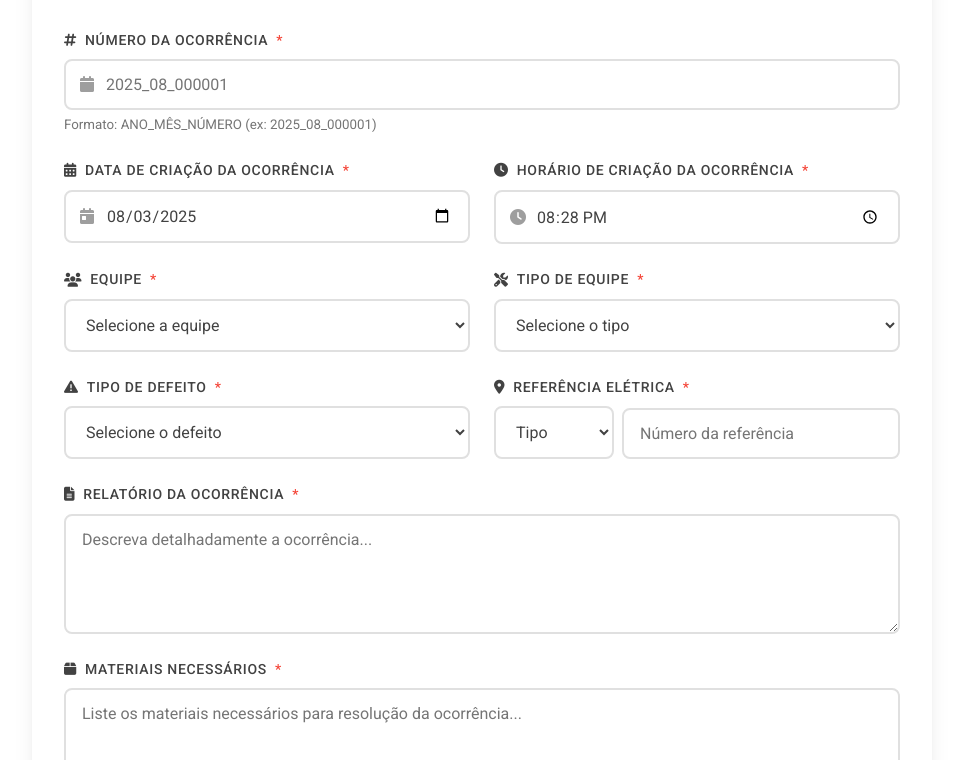
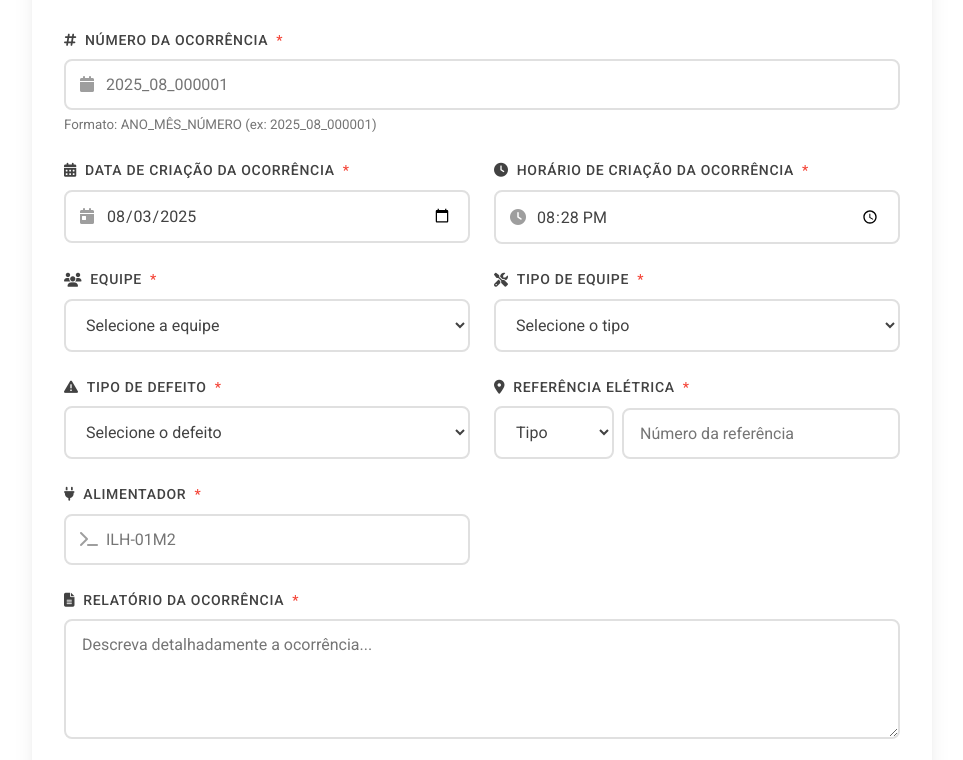
Before and after one commit to ThMoreira93/ACIONAMENTOS, a plain HTML site: page index.html in a window 1280 px wide. Shown: the part 323-1083 px from the top of the page, without its empty margins (158-1121 px from the left). Drawn offline with Linux system fonts and the light colour scheme.

Commit message:
Add files via upload

```diff
--- a/index.html
+++ b/index.html
@@ -1,4 +1,5 @@
 <!DOCTYPE html>
+
 <html lang="pt-br">
 <head>
 <meta charset="utf-8"/>
@@ -6,11 +7,9 @@
 <title>Sistema de Acionamentos CLB</title>
 <link href="https://fonts.googleapis.com/css2?family=Roboto:wght@300;400;500;700&amp;family=Open+Sans:wght@400;600&amp;display=swap" rel="stylesheet"/>
 <link href="https://cdnjs.cloudflare.com/ajax/libs/font-awesome/6.4.0/css/all.min.css" rel="stylesheet"/>
-
 <!-- Firebase SDK -->
 <script src="https://www.gstatic.com/firebasejs/9.23.0/firebase-app-compat.js"></script>
 <script src="https://www.gstatic.com/firebasejs/9.23.0/firebase-firestore-compat.js"></script>
-
 <style>
     :root {
       /* Cores primárias - Laranja como cor predominante */
@@ -388,7 +387,6 @@
 <h1>Sistema de Acionamentos CLB</h1>
 <p>Formulário de Registro de Ocorrências</p>
 </div>
-
 <div class="main-card">
 <div class="card-header">
 <h2><i class="fas fa-plus-circle"></i> Nova Ocorrência</h2>
@@ -408,7 +406,6 @@
 </div>
 <small style="color: var(--text-secondary); margin-top: 0.25rem;">Formato: ANO_MÊS_NÚMERO (ex: 2025_08_000001)</small>
 </div>
-
 <!-- Data de Criação da Ocorrência -->
 <div class="form-group half">
 <label for="dataCriacao">
@@ -420,7 +417,6 @@
 <input class="input-with-icon" id="dataCriacao" required="" type="date"/>
 </div>
 </div>
-
 <!-- Horário de Criação da Ocorrência -->
 <div class="form-group half">
 <label for="horarioCriacao">
@@ -432,7 +428,6 @@
 <input class="input-with-icon" id="horarioCriacao" required="" type="time"/>
 </div>
 </div>
-
 <!-- Equipe -->
 <div class="form-group half">
 <label for="equipe">
@@ -470,7 +465,6 @@
 <option value="EQUIPE NÃO LISTADA">EQUIPE NÃO LISTADA</option>
 </select>
 </div>
-
 <!-- Tipo de Equipe -->
 <div class="form-group half">
 <label for="tipoEquipe">
@@ -488,7 +482,6 @@
 <option value="LINHA_VIVA_PODA">LINHA VIVA+PODA</option>
 </select>
 </div>
-
 <!-- Tipo de Defeito -->
 <div class="form-group half">
 <label for="tipoDefeito">
@@ -503,7 +496,6 @@
 <option value="PODA">PODA</option>
 </select>
 </div>
-
 <!-- Referência Elétrica -->
 <div class="form-group half">
 <label for="referenciaEletrica">
@@ -525,8 +517,19 @@
 </div>
 </div>
 </div>
+<!-- Relatório da Ocorrência -->
 
-<!-- Relatório da Ocorrência -->
+<!-- Alimentador -->
+<div class="form-group half">
+<label for="alimentador">
+<i class="fas fa-plug"></i>
+    Alimentador <span class="required">*</span>
+</label>
+<div class="input-wrapper">
+<i class="fas fa-terminal input-icon"></i>
+<input class="input-with-icon" id="alimentador" name="alimentador" pattern="[A-Za-z0-9\-]{1,10}" placeholder="ILH-01M2" required="" title="Digite letras e números no formato ILH-01M2" type="text"/>
+</div>
+</div>
 <div class="form-group full">
 <label for="relatorioOcorrencia">
 <i class="fas fa-file-alt"></i>
@@ -534,7 +537,6 @@
 </label>
 <textarea id="relatorioOcorrencia" placeholder="Descreva detalhadamente a ocorrência..." required=""></textarea>
 </div>
-
 <!-- Materiais Necessários -->
 <div class="form-group full">
 <label for="materiaisNecessarios">
@@ -543,23 +545,20 @@
 </label>
 <textarea id="materiaisNecessarios" placeholder="Liste os materiais necessários para resolução da ocorrência..." required=""></textarea>
 </div>
-
 <!-- Botão Enviar -->
 <div class="form-group full" style="margin-top: 1rem;">
-<button type="submit" class="btn btn-primary" id="btnEnviar">
+<button class="btn btn-primary" id="btnEnviar" type="submit">
 <i class="fas fa-paper-plane"></i>
                 Enviar Ocorrência
               </button>
 </div>
 </div>
 </form>
-
 <!-- Mensagem de resultado -->
 <div id="mensagemResultado" style="display: none;"></div>
 </div>
 </div>
 </div>
-
 <script>
 // Configuração do Firebase
 const firebaseConfig = {
```
Lines whose indentation alone changed are shown as unchanged.
